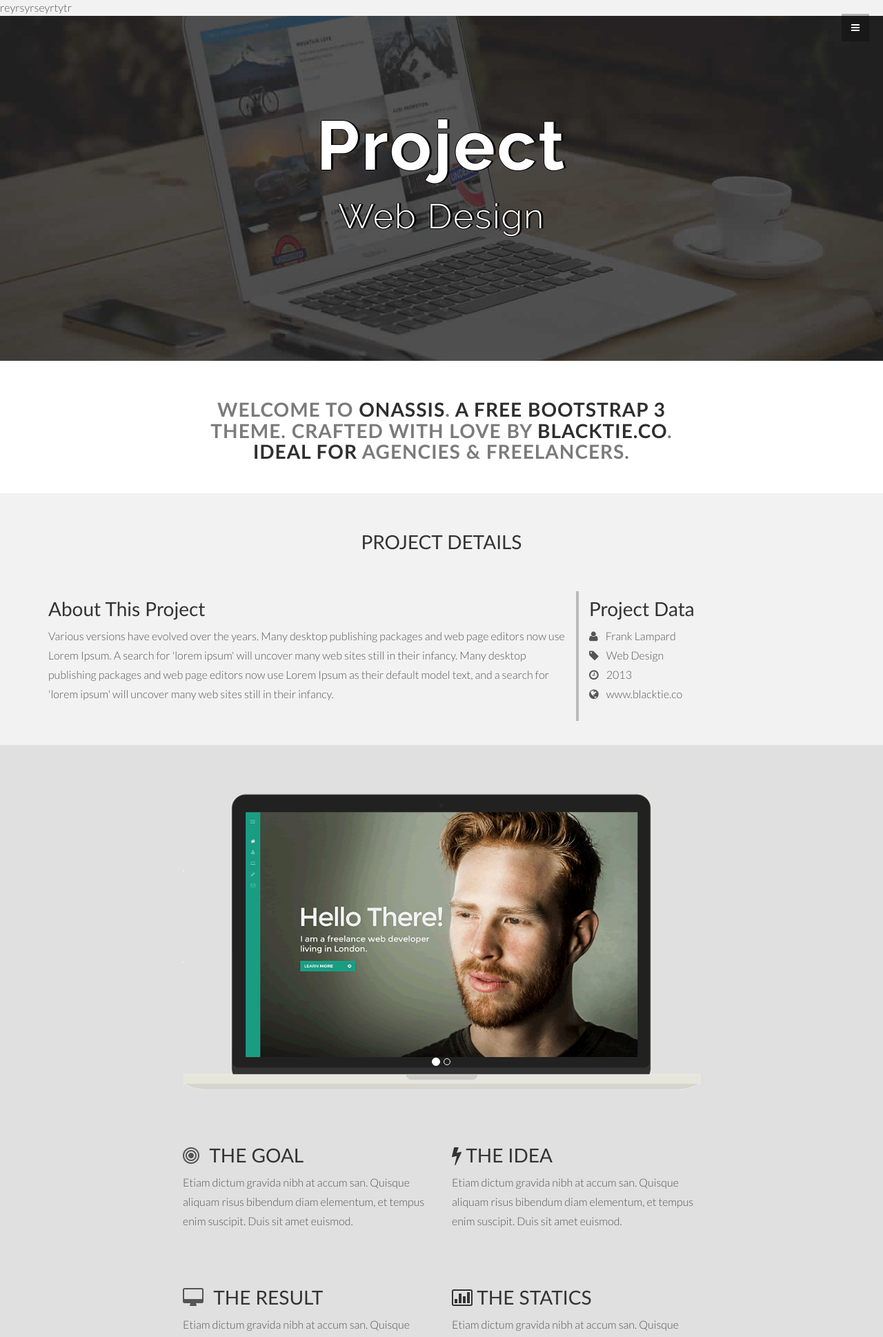
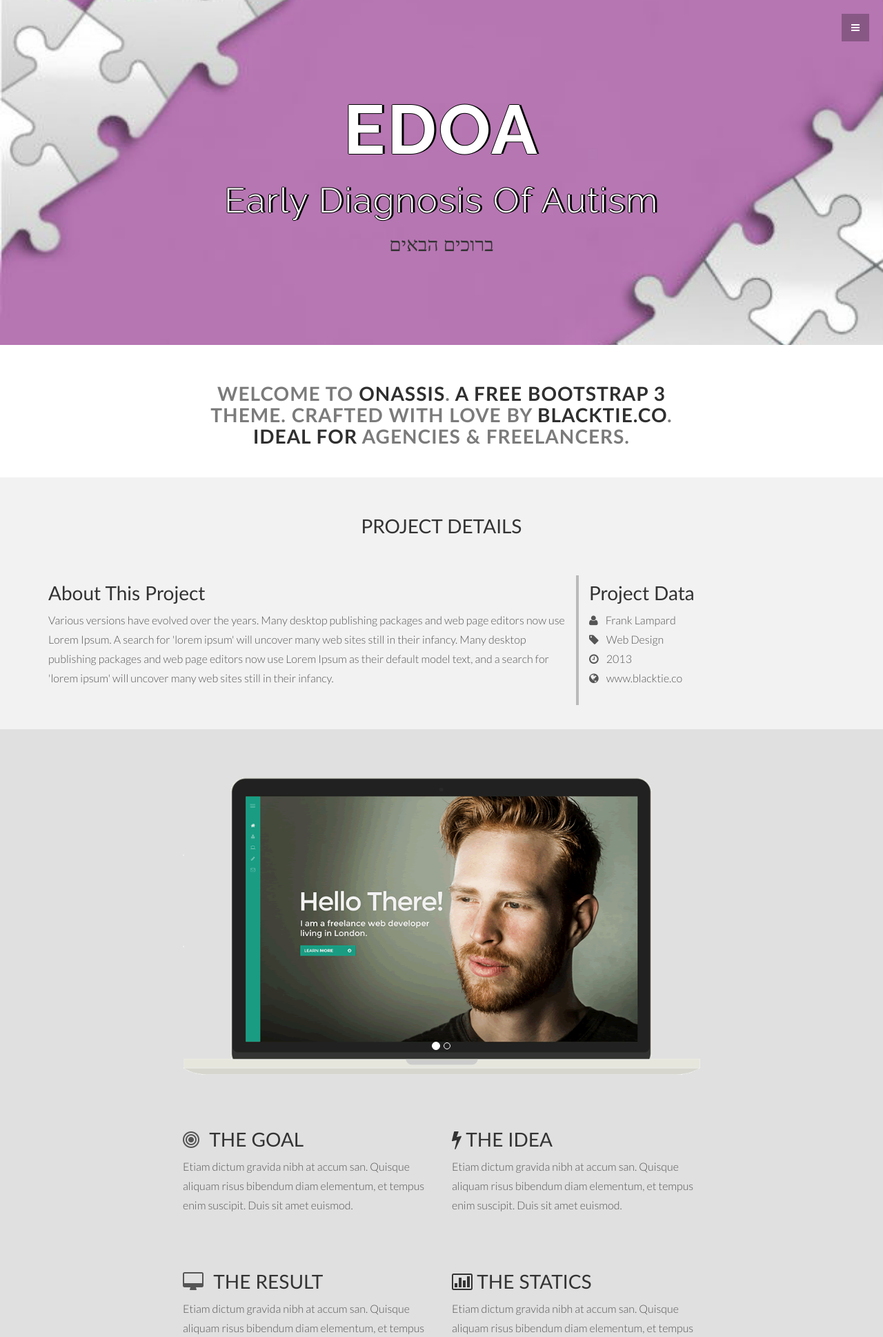
Before and after one commit to Tal-C/Early-Diagnosis-Of-Autism, a Flask app: template EDIA/EDIA/FlaskApp/templates/item.html in a window 1280 px wide. Shown: the top 1938 px of the page at 69% size. Run offline with Flask 2, Linux system fonts and the light colour scheme; the template is opened without the code that fills it, so the values that code supplies are empty; some libraries are stand-ins or nearby versions.

Commit message:
update 71216

```diff
--- a/EDIA/EDIA/FlaskApp/app.py
+++ b/EDIA/EDIA/FlaskApp/app.py
@@ -1,12 +1,22 @@
 
-from flask import Flask, render_template, url_for
+from flask import Flask, render_template, url_for,request,redirect
 app = Flask(__name__)
 
 
 @app.route('/')
 def main():
+    return render_template('index.html')
+
+@app.route('/item.html', methods=['GET', 'POST'])
+def item():
+    if request.method == 'POST':
+        # do stuff when the form is submitted
+
+        # redirect to end the POST handling
+        # the redirect can be to the same route or somewhere else
+        return redirect(url_for('index'))
+      # show the form, it wasn't submitted
     return render_template('item.html')
-
 
 
 if __name__ == "__main__":
--- a/EDIA/EDIA/FlaskApp/static/css/main.css
+++ b/EDIA/EDIA/FlaskApp/static/css/main.css
@@ -238,7 +238,7 @@ a:after {
 /* item Wrap */
 
 #itemwrap {
-	background: url(../img/item-bg.jpg) no-repeat center top;
+	background: url(../img/bg_login3.jpg) no-repeat center top;
 	margin-top: 0px;
 	padding-top:70px;
 	text-align:center;
@@ -311,10 +311,16 @@ a:after {
 }
 
 .menu-wrap {
+    /*background-color:;*/
+
+
 	position: absolute;
 	top: 0;
 	left: 60px;
-	background: #1a1a1a;
+
+    background:url(../img/bg_login2.jpg) no-repeat center top #ffffff;
+    /*background: #ffb3ff;*/
+    /*opacity:0.8;*/
 	width: 200px;
 	height: 100%;
 }
@@ -342,7 +348,7 @@ a:after {
 .menu a {
 	margin-left: 20px;
     font-family: Calibri;
-	color: #808080;
+	color: #ffffff;
 	display: block;
 	font-size: 18px;
 	font-weight: 700;
@@ -352,7 +358,7 @@ a:after {
 }
 
 .menu a:hover {
-	color: #ffffff;
+	color: #000000;
 }
 
 .menu a:active {
--- a/EDIA/EDIA/FlaskApp/templates/index.html
+++ b/EDIA/EDIA/FlaskApp/templates/index.html
@@ -34,11 +34,10 @@
 
     <nav class="menu" id="theMenu">
         <div class="menu-wrap">
-            <h1 class="logo"><a href="#home">EDOA</a></h1>
             <img src="{{url_for('static', filename='img/logo.png')}} " />
             <i class="icon-remove menu-close"></i>
             <a href="#home" class="smoothScroll">דף הבית</a>
-            <a href="#services" class="smoothScroll">התחברות</a>
+            <a href="{{ url_for('item')}}" class="smoothScroll">התחברות</a>
             <a href="#portfolio" class="smoothScroll">סימנים מוקדמים</a>
             <a href="#about" class="smoothScroll">אודות</a>
             <a href="#contact" class="smoothScroll">צור קשר</a>
--- a/EDIA/EDIA/FlaskApp/templates/item.html
+++ b/EDIA/EDIA/FlaskApp/templates/item.html
@@ -5,17 +5,17 @@
     <meta name="viewport" content="width=device-width, initial-scale=1.0">
     <meta name="description" content="">
     <meta name="author" content="">
-    <link rel="shortcut icon" href="assets/ico/favicon.png">
+    <link rel="shortcut icon" href="{{url_for('static',filename='img/favicon.png')}}">
     <title>Onassis - Bootstrap 3 Theme</title>
     <!-- Bootstrap core CSS -->
-    <link href="assets/css/bootstrap.css" rel="stylesheet">
+    <link href="{{url_for('static',filename='css/bootstrap.css')}}" rel="stylesheet">
     <!--regsth-->
     <!-- Custom styles for this template -->
     <link href="{{url_for('static',filename='css/main.css')}}" rel="stylesheet">
     <link rel="stylesheet" href="{{url_for('static',filename='css/font-awesome.min.css')}}">
-    <script src="{{url_for('static',filename='js/jquery.min.js')}}" ></script>
-    <script src="assets/js/Chart.js"></script>
-    <script src="assets/js/modernizr.custom.js"></script>
+    <script src="{{url_for('static',filename='js/jquery.min.js')}}"></script>
+    <script src="{{url_for('static',filename='js/Chart.js')}}"></script>
+    <script src="{{url_for('static',filename='js/modernizr.custom.js')}}"></script>
 
     <link href='http://fonts.googleapis.com/css?family=Lato:300,400,700,300italic,400italic' rel='stylesheet' type='text/css'>
     <link href='http://fonts.googleapis.com/css?family=Raleway:400,300,700' rel='stylesheet' type='text/css'>
@@ -25,12 +25,12 @@
       <script src="assets/js/respond.min.js"></script>
     <![endif]-->
 </head>
-<body data-spy="scroll" data-offset="0" data-target="#theMenu">
-    reyrsyrseyrtytr
+<body data-spy="scroll" data-offset="0" data-target="#theMenu" >
+
     <!-- Menu -->
-    <nav class="menu" id="theMenu">
-        <div class="menu-wrap">
-            <h1 class="logo"><a href="index.html#home">Onassis</a></h1>
+    <nav class="menu" id="theMenu" method="post">
+        <div class="menu-wrap" >
+            <img src="{{url_for('static', filename='img/logo.png')}} " />
             <i class="icon-remove menu-close"></i>
             <a href="#home" class="smoothScroll">Home</a>
             <a href="#services" class="smoothScroll">Services</a>
@@ -52,8 +52,9 @@
     <div id="itemwrap">
         <div class="container">
             <br>
-            <h1>Project</h1>
-            <h2>Web Design</h2>
+            <h1>EDOA</h1>
+            <h2>Early Diagnosis Of Autism</h2>
+            <h3>ברוכים הבאים</h3>
             <div class="row">
                 <br>
                 <br>
@@ -114,10 +115,10 @@
                         <!-- Wrapper for slides -->
                         <div class="carousel-inner">
                             <div class="item active">
-                                <img src="assets/img/item-01.png" alt="">
+                                <img src="{{url_for('static',filename='img/item-01.png')}}" alt=" ">
                             </div>
                             <div class="item">
-                                <img src="assets/img/item-02.png" alt="">
+                                <img src="{{url_for('static',filename='img/item-02.png')}}" alt="">
                             </div>
                         </div>
                     </div>
@@ -168,7 +169,8 @@
                 <br>
                 <div class="col-lg-4">
                     <h3><b>Send Us A Message:</b></h3>
-                    <h3>onassis@blacktie.co</h3>
+                    <h3><i class="icon-envelope"></i> tal3433@gmail.com</h3>
+                    <h3><i class="icon-envelope"></i>katiapr89@gmail.com</h3>
                     <br>
                 </div>
 
@@ -203,10 +205,9 @@
     <!-- Bootstrap core JavaScript
     ================================================== -->
     <!-- Placed at the end of the document so the pages load faster -->
-    <script src="assets/js/classie.js"></script>
-    <script src="assets/js/bootstrap.min.js"></script>
-    <script src="assets/js/retina.js"></script>
-    <script src="assets/js/main.js"></script>
+    <script src="{{url_for('static',filename='js/classie.js')}}"></script>
+    <script src="{{url_for('static',filename='js/bootstrap.min.js')}}"></script>
+    <script src="{{url_for('static',filename='js/main.js')}}"></script>
     <script>
         $('.carousel').carousel({
             interval: 3500
```
Also changed, not shown: EDIA/EDIA/FlaskApp/static/img/bg_login2.jpg (added), EDIA/EDIA/FlaskApp/static/img/bg_login3.jpg (added), EDIA/EDIA/FlaskApp/static/js/work3.png (renamed from EDIA/EDIA/FlaskApp/static/img/work3.png), 2 other files.
